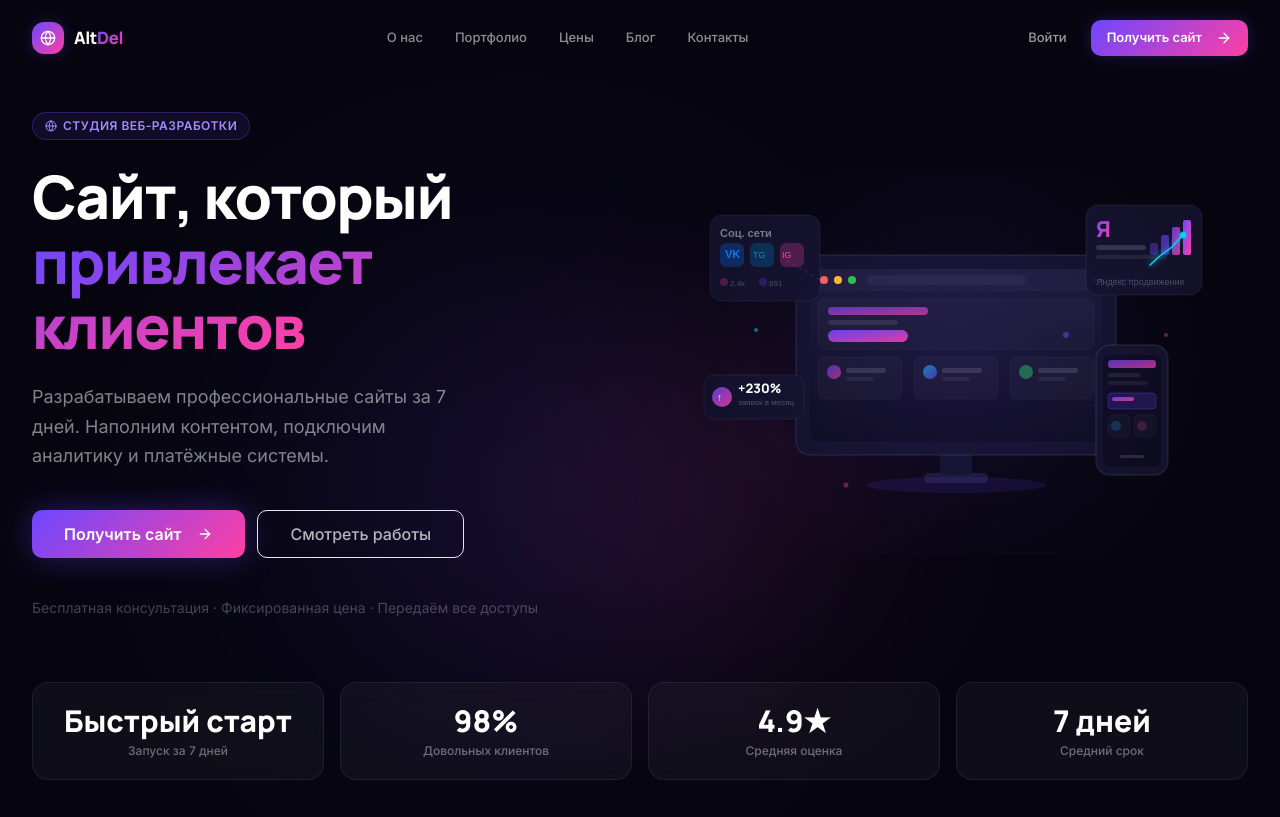
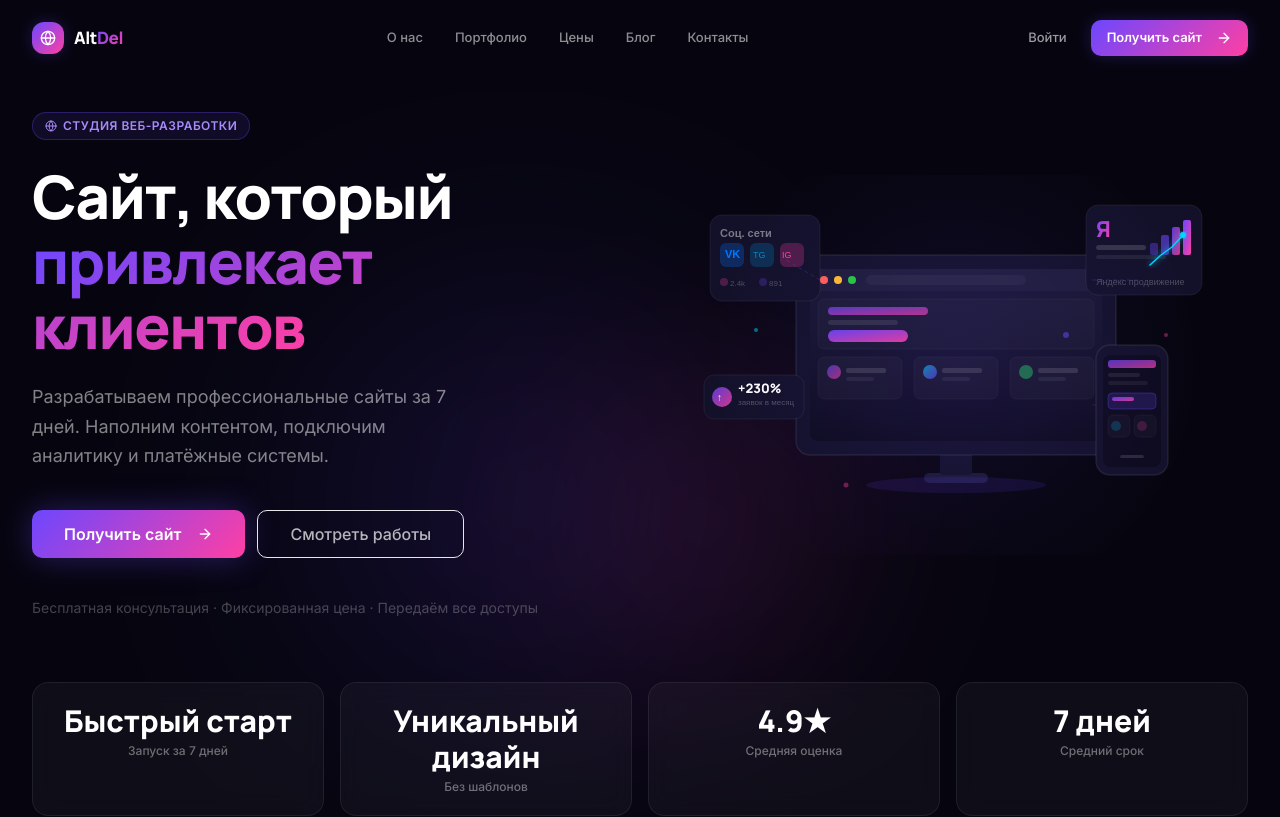
Before and after one commit to pr-poehali-dev/sait-pod-klyuch, a React (Vite) app: page / in a window 1280 px wide. Shown: the top 817 px of the page. Built offline with nearby package versions, Linux system fonts and the light colour scheme.

Commit message:
feat: Уникальный дизайн

```diff
--- a/src/pages/Index.tsx
+++ b/src/pages/Index.tsx
@@ -17,7 +17,7 @@ const features = [
 
 const stats = [
   { value: "Быстрый старт", label: "Запуск за 7 дней" },
-  { value: "98%", label: "Довольных клиентов" },
+  { value: "Уникальный дизайн", label: "Без шаблонов" },
   { value: "4.9★", label: "Средняя оценка" },
   { value: "7 дней", label: "Средний срок" },
 ];
```
